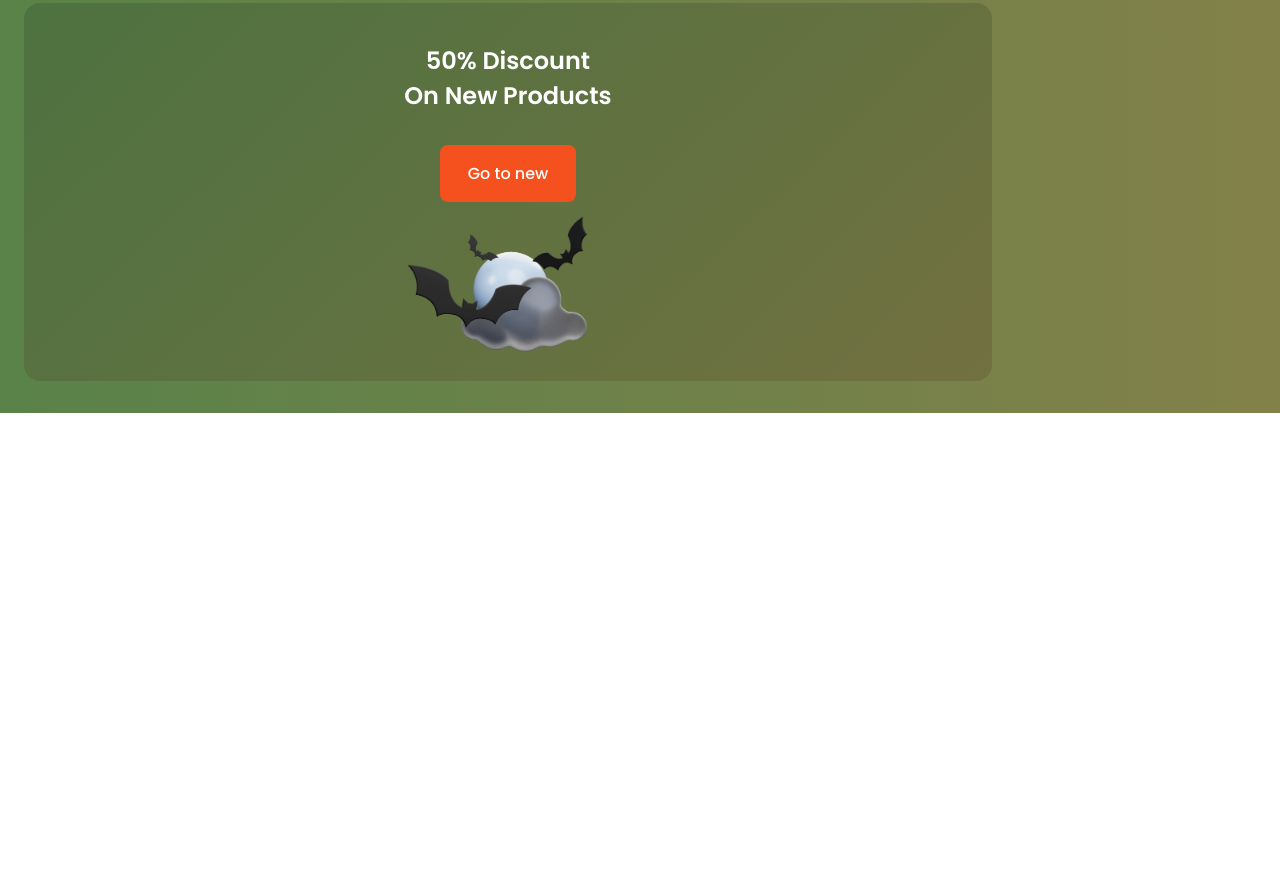
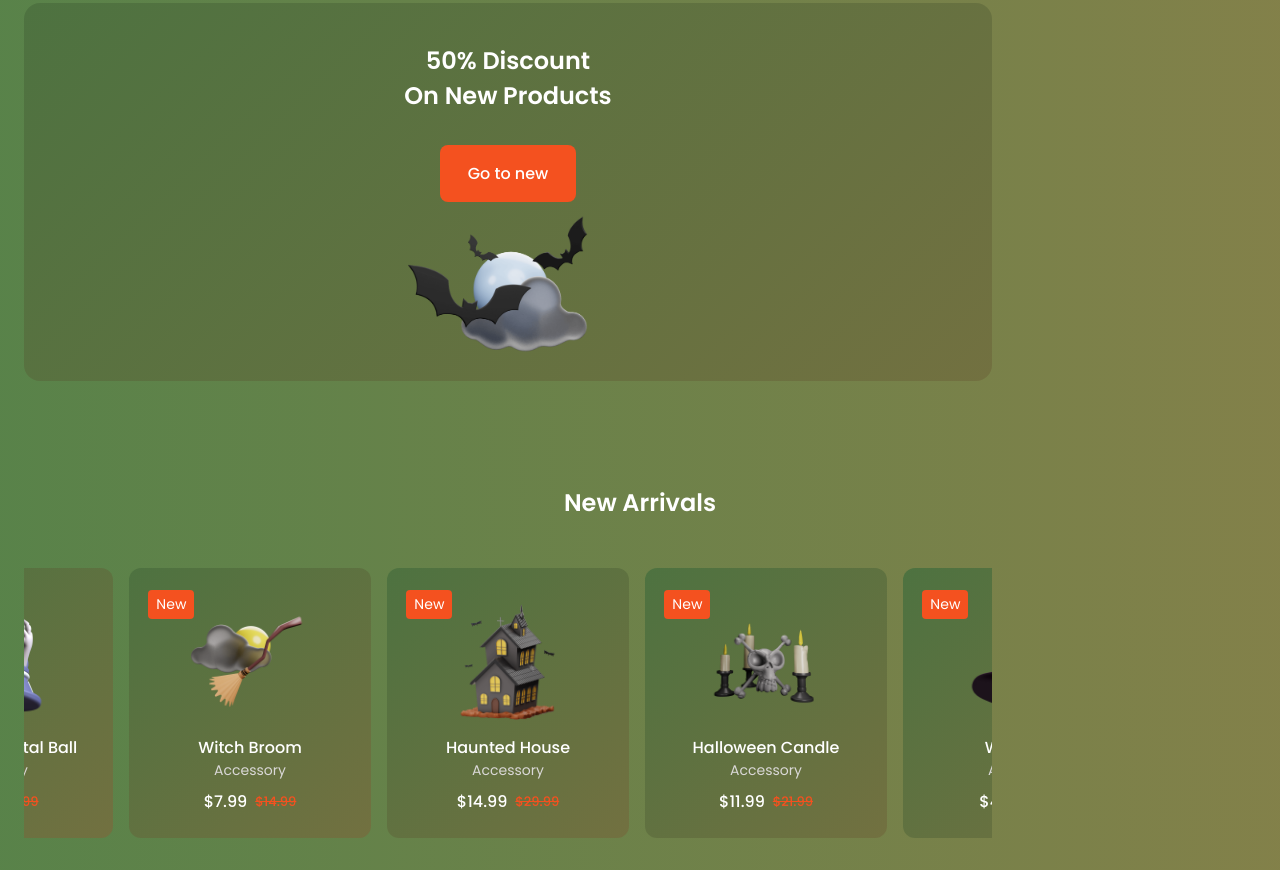
Before and after one commit to iambasilp/Halloween-Website, a plain HTML site: page index.html in a window 1280 px wide. Shown: the part 3012-3882 px from the top of the page. Before the commit the page ends 3425 px from the top, so only its background shows below. Drawn offline with nearby package versions, Linux system fonts and the light colour scheme.

Commit message:
News arrivals

```diff
--- a/assets/css/styles.css
+++ b/assets/css/styles.css
@@ -499,3 +499,84 @@ button {
   width: 200px;
   justify-self: center;
 }
+/*=============== NEW ARRIVALS ===============*/
+.new__container {
+  padding-top: 1rem;
+}
+
+.new__img {
+  width: 120px;
+  margin-bottom: var(--mb-0-5);
+  transition: 0.3s;
+}
+
+.new__content {
+  position: relative;
+  background: var(--container-color);
+  width: 242px;
+  padding: 2rem 0 1.5rem 0;
+  border-radius: 0.75rem;
+  text-align: center;
+  overflow: hidden;
+}
+
+.new__tag {
+  position: absolute;
+  top: 8%;
+  left: 8%;
+  background-color: var(--first-color);
+  color: var(--title-color);
+  font-size: var(--small-font-size);
+  padding: 0.25rem 0.5rem;
+  border-radius: 0.25rem;
+}
+
+.new__title {
+  font-size: var(--normal-font-size);
+  font-weight: var(--font-medium);
+}
+
+.new__subtitle {
+  display: block;
+  font-size: var(--small-font-size);
+  margin-bottom: var(--mb-0-5);
+}
+
+.new__prices {
+  display: inline-flex;
+  align-items: center;
+  column-gap: 0.5rem;
+}
+
+.new__price {
+  font-weight: var(--font-medium);
+  color: var(--title-color);
+}
+
+.new__discount {
+  color: var(--first-color);
+  font-size: var(--smaller-font-size);
+  text-decoration: line-through;
+  font-weight: var(--font-medium);
+}
+
+.new__button {
+  display: inline-flex;
+  padding: 0.5rem;
+  border-radius: 0.25rem 0.25rem 0.75rem 0.25rem;
+  position: absolute;
+  bottom: 0;
+  right: -3rem;
+}
+
+.new__icon {
+  font-size: 1.25rem;
+}
+
+.new__content:hover .new__img {
+  transform: translateY(-0.5rem);
+}
+
+.new__content:hover .new__button {
+  right: 0;
+}
--- a/assets/js/main.js
+++ b/assets/js/main.js
@@ -48,3 +48,11 @@ function scrollHeader() {
   else header.classList.remove("scroll-header");
 }
 window.addEventListener("scroll", scrollHeader);
+
+/*=============== NEW SWIPER ===============*/
+let newSwiper = new Swiper(".new-swiper", {
+  centeredSlides: true,
+  slidesPerView: "auto",
+  loop: "true",
+  spaceBetween: 16,
+});
--- a/index.html
+++ b/index.html
@@ -373,6 +373,112 @@
           <img src="assets/img/discount-img.png" alt="" class="discount__img" />
         </div>
       </section>
+      <!--==================== NEW ARRIVALS ====================-->
+      <section class="section new" id="new">
+        <h2 class="section__title">New Arrivals</h2>
+
+        <div class="new__container container">
+          <div class="swiper new-swiper">
+            <div class="swiper-wrapper">
+              <div class="new__content swiper-slide">
+                <div class="new__tag">New</div>
+                <img src="assets/img/new1-img.png" alt="" class="new__img" />
+                <h3 class="new__title">Haunted House</h3>
+                <span class="new__subtitle">Accessory</span>
+
+                <div class="new__prices">
+                  <span class="new__price">$14.99</span>
+                  <span class="new__discount">$29.99</span>
+                </div>
+
+                <button class="button new__button">
+                  <i class="bx bx-cart-alt new__icon"></i>
+                </button>
+              </div>
+
+              <div class="new__content swiper-slide">
+                <div class="new__tag">New</div>
+                <img src="assets/img/new2-img.png" alt="" class="new__img" />
+                <h3 class="new__title">Halloween Candle</h3>
+                <span class="new__subtitle">Accessory</span>
+
+                <div class="new__prices">
+                  <span class="new__price">$11.99</span>
+                  <span class="new__discount">$21.99</span>
+                </div>
+
+                <button class="button new__button">
+                  <i class="bx bx-cart-alt new__icon"></i>
+                </button>
+              </div>
+
+              <div class="new__content swiper-slide">
+                <div class="new__tag">New</div>
+                <img src="assets/img/new3-img.png" alt="" class="new__img" />
+                <h3 class="new__title">Witch Hat</h3>
+                <span class="new__subtitle">Accessory</span>
+
+                <div class="new__prices">
+                  <span class="new__price">$4.99</span>
+                  <span class="new__discount">$9.99</span>
+                </div>
+
+                <button class="button new__button">
+                  <i class="bx bx-cart-alt new__icon"></i>
+                </button>
+              </div>
+
+              <div class="new__content swiper-slide">
+                <div class="new__tag">New</div>
+                <img src="assets/img/new4-img.png" alt="" class="new__img" />
+                <h3 class="new__title">Rip</h3>
+                <span class="new__subtitle">Accessory</span>
+
+                <div class="new__prices">
+                  <span class="new__price">$24.99</span>
+                  <span class="new__discount">$44.99</span>
+                </div>
+
+                <button class="button new__button">
+                  <i class="bx bx-cart-alt new__icon"></i>
+                </button>
+              </div>
+
+              <div class="new__content swiper-slide">
+                <div class="new__tag">New</div>
+                <img src="assets/img/new5-img.png" alt="" class="new__img" />
+                <h3 class="new__title">Terrifying Crystal Ball</h3>
+                <span class="new__subtitle">Accessory</span>
+
+                <div class="new__prices">
+                  <span class="new__price">$5.99</span>
+                  <span class="new__discount">$12.99</span>
+                </div>
+
+                <button class="button new__button">
+                  <i class="bx bx-cart-alt new__icon"></i>
+                </button>
+              </div>
+
+              <div class="new__content swiper-slide">
+                <div class="new__tag">New</div>
+                <img src="assets/img/new6-img.png" alt="" class="new__img" />
+                <h3 class="new__title">Witch Broom</h3>
+                <span class="new__subtitle">Accessory</span>
+
+                <div class="new__prices">
+                  <span class="new__price">$7.99</span>
+                  <span class="new__discount">$14.99</span>
+                </div>
+
+                <button class="button new__button">
+                  <i class="bx bx-cart-alt new__icon"></i>
+                </button>
+              </div>
+            </div>
+          </div>
+        </div>
+      </section>
     </main>
 
     <!--=============== SWIPER JS ===============-->
```
